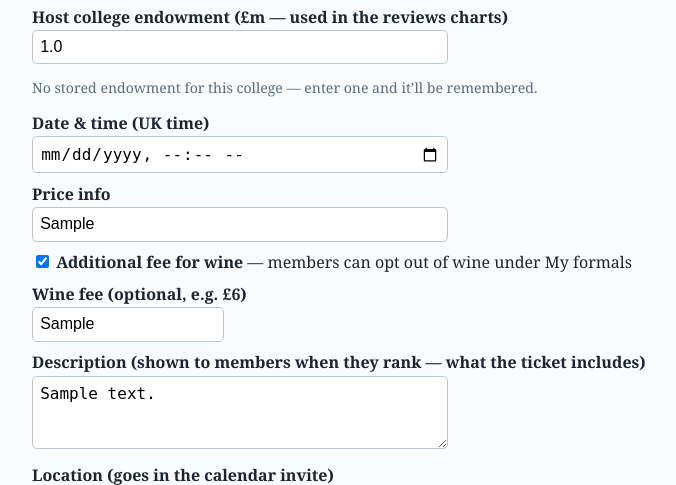
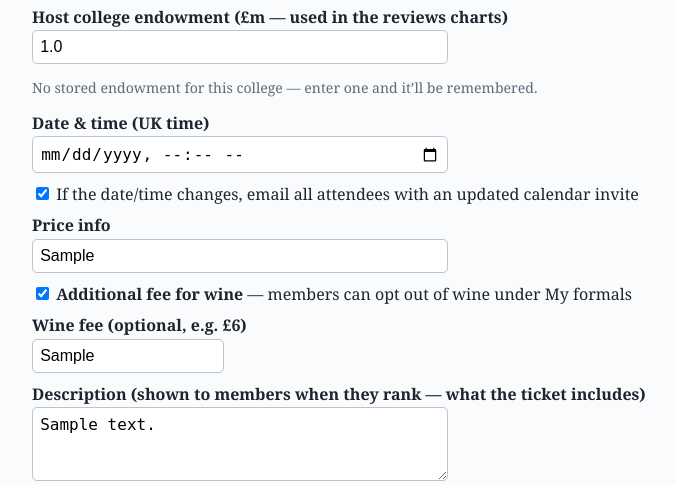
Before and after one commit to Patrick-Gibbs/pembroke-formal-swaps, a Flask app: page /admin/formals/1/edit in a window 1280 px wide. Shown: the part 229-714 px from the top of the page, without its empty margins (176-852 px from the left). Run offline with Flask 3, Linux system fonts and the light colour scheme; the visitor is signed in with stand-in values (Sample User, id 1); data comes from the database, SQL or seed files in the repository; tables that the repository leaves empty hold one stand-in row (values such as "Sample post"); parts of the project's set-up code (start-up, migrations or seed data) failed here and were passed over; some libraries are stand-ins or nearby versions.

Commit message:
Changing a formal's date/time: option (ticked by default) to email attendees with an updated calendar invite; invites now carry SEQUENCE so calendars update the existing event
Co-Authored-By: Claude Opus 5.5 <noreply@anthropic.com>

```diff
--- a/schema.sql
+++ b/schema.sql
@@ -38,6 +38,7 @@ CREATE TABLE IF NOT EXISTS formals (
     catering_at TEXT,                           -- when to email host (overrides lead days)
     wine_fee INTEGER NOT NULL DEFAULT 0,        -- 1 = wine is an additional fee
     wine_price TEXT NOT NULL DEFAULT '',        -- e.g. '£6' (optional)
+    ics_seq INTEGER NOT NULL DEFAULT 0,         -- calendar SEQUENCE; bumped on date change
     created_at TEXT NOT NULL DEFAULT (datetime('now'))
 );
 
--- a/swaps/db.py
+++ b/swaps/db.py
@@ -41,6 +41,7 @@ def init_db(db_path=None):
                      ("catering_at", "TEXT"),
                      ("wine_fee", "INTEGER NOT NULL DEFAULT 0"),
                      ("wine_price", "TEXT NOT NULL DEFAULT ''"),
+                     ("ics_seq", "INTEGER NOT NULL DEFAULT 0"),
                      ("host_name", "TEXT NOT NULL DEFAULT ''"),
                      ("host_email", "TEXT NOT NULL DEFAULT ''"),
                      ("host_phone", "TEXT NOT NULL DEFAULT ''"),
--- a/swaps/emailer.py
+++ b/swaps/emailer.py
@@ -399,6 +399,21 @@ def admin_assigned_email(to, formal, ics_files, inherited=None):
         attachments=ics_files)
 
 
+def date_change_email(to, formal, old_dt, ics_files):
+    """Tell an attendee their formal has moved; the attached invite (same UID,
+    higher SEQUENCE) updates the event already in their calendar."""
+    return send(
+        to, f"Time change — {formal['host_college']} formal now {uk_datetime(formal['dt'])}",
+        f"<p>The <b>{formal['host_college']}</b> formal you have a place at has moved:</p>"
+        f"<p>Was: <s>{uk_datetime(old_dt)}</s><br>Now: <b>{uk_datetime(formal['dt'])}</b></p>"
+        f"{_formal_block(formal)}"
+        f"<p>An updated calendar invitation is attached — open it to update the "
+        f"event in your calendar.</p>"
+        f"<p>If you can no longer make it, manage your place at "
+        f"<a href=\"{config.SITE_URL}/me\">{config.SITE_URL}/me</a>.</p>",
+        attachments=ics_files)
+
+
 def claim_inherited_email(to, formal, replaced, dietary):
     return send(
         to, f"You're in — {formal['host_college']} formal on {uk_datetime(formal['dt'])}",
--- a/swaps/templates/admin/formal_form.html
+++ b/swaps/templates/admin/formal_form.html
@@ -16,6 +16,10 @@
   <p class="muted" id="endow_hint"></p>
   <label>Date &amp; time (UK time)</label>
   <input type="datetime-local" name="dt" required value="{{ (f['dt'].replace(' ', 'T')) if f else '' }}">
+  {% if f and f['id'] %}
+  <label style="font-weight:normal"><input type="checkbox" name="notify_date_change" value="1" checked>
+    If the date/time changes, email all attendees with an updated calendar invite</label>
+  {% endif %}
   <label>Price info</label>
   <input type="text" name="price" placeholder="e.g. £16.50, pay host college" value="{{ f['price'] if f else '' }}">
   <label style="font-weight:normal"><input type="checkbox" name="wine_fee"
--- a/swaps/views/admin.py
+++ b/swaps/views/admin.py
@@ -470,11 +470,37 @@ def formal_edit(fid):
                    vals + (fid,))
         _remember_endowment(db, vals[0], vals[13])
         audit(db, "admin", "formal_edit", f"id={fid} {vals[0]} {vals[1]}")
-        flash("Saved.", "ok")
+        msg = "Saved."
+        if parse_local(vals[1]) != parse_local(f["dt"]):
+            db.execute("UPDATE formals SET ics_seq=ics_seq+1 WHERE id=?", (fid,))
+            if request.form.get("notify_date_change") == "1":
+                msg += " " + _email_date_change(db, fid, f["dt"])
+        flash(msg, "ok")
         return redirect(url_for("admin.dashboard"))
     return render_template("admin/formal_form.html", f=f, default_term=f["term"],
                            catering_date=_catering_date_value(f),
                            endowments=_endowment_map(db))
+
+
+def _email_date_change(db, fid, old_dt):
+    """Email every attendee the new time with an updated invite. While the
+    term's results are still a draft attendees don't know yet, so skip (the
+    publish email carries the new time). Returns a note for the admin."""
+    from .. import emailer
+    from ..ics import formal_ics
+    from ..services import attendee_emails
+    f = db.execute("SELECT * FROM formals WHERE id=?", (fid,)).fetchone()
+    if (f["term"] == get_setting(db, "current_term")
+            and get_setting(db, "results_published", "1") != "1"):
+        return "Results are still a draft, so attendees weren't emailed."
+    emails = attendee_emails(db, fid)
+    if not emails:
+        return "No attendees to email."
+    ics = [(f"{f['host_college']}-formal.ics", formal_ics(f).encode())]
+    failed = sum(1 for e in emails if not emailer.date_change_email(e, f, old_dt, ics))
+    audit(db, "admin", "date_change_email", f"formal={fid} sent={len(emails) - failed}")
+    return (f"Emailed {len(emails) - failed} attendee(s) the new time with an updated "
+            f"calendar invite." + (f" ⚠️ {failed} failed — see the email log." if failed else ""))
 
 
 @bp.route("/formals/<int:fid>/delete", methods=["POST"])
```
Also changed, not shown: swaps/ics.py (+10 -0 lines), tests/test_date_change_email.py (added, +79 -0 lines).
